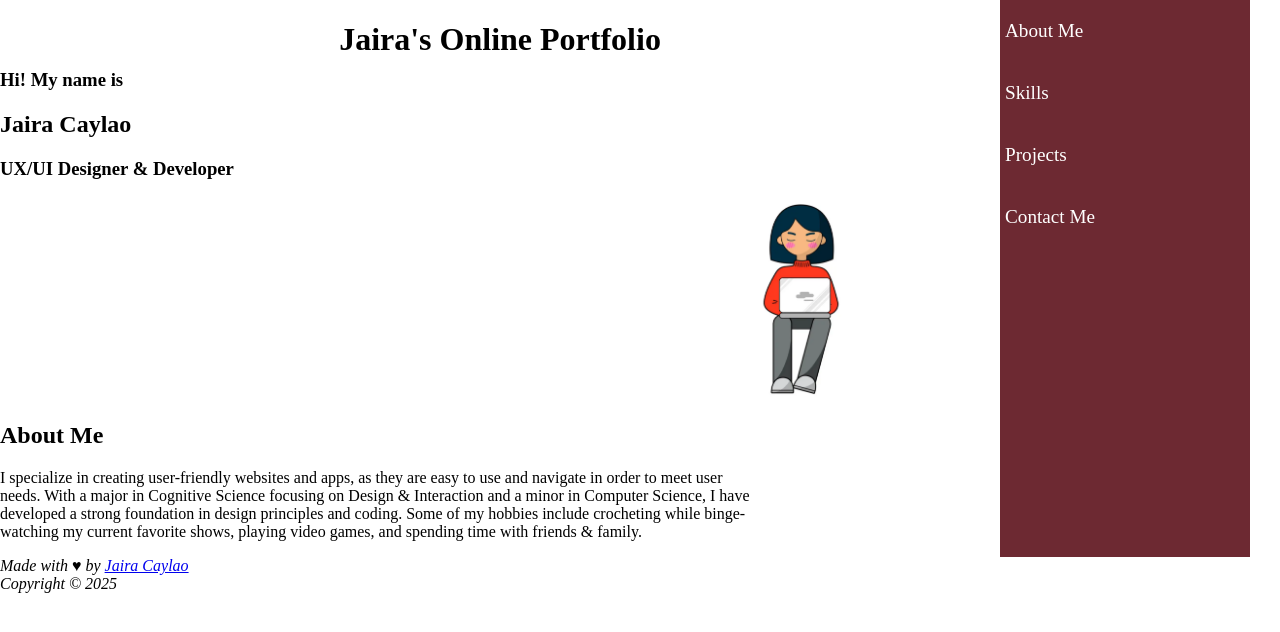
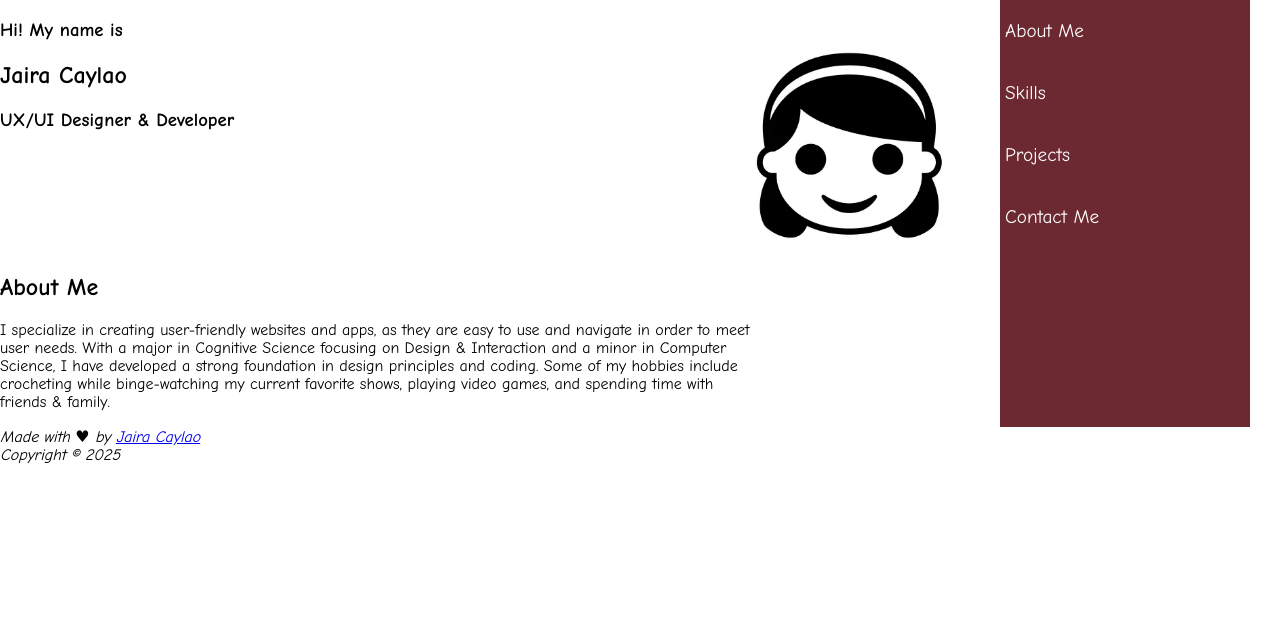
Before and after one commit to jcaylao/CSS-Online-Portfolio, a plain HTML site: page index.html in a window 1280 px wide. Drawn offline with Linux system fonts and the light colour scheme.

Commit message:
updating fallbacks

```diff
--- a/index.html
+++ b/index.html
@@ -9,12 +9,23 @@
     <meta name="viewport" content="width=device-width, initial-scale=1.0">
     <title>About me page</title>
     <style>
+        :root {
+            --primary-bg: white;
+            --text-color: black;
+            --nav-bg: #6d2932;
+            --nav-ul-li-a-text-color: white;
+            --nav-ul-li-a-hover-bg-color: #97595e;
+            --nav-ul-li-a-hover-text-color: white;
+
+        }
+        body {
+            font-family: Comic Sans MS, Comic Sans, cursive;
+        }
         .container {
             display: grid;
             grid-template-columns: repeat(auto-fill, 250px);
             grid-template-rows: repeat(auto-fill, 50px);
             grid-template-areas:
-                "   .         header   header   .     nav"
                 "   aboutMe   aboutMe   .   .         nav"
                 "   .   .   .               picture   nav"
                 "   hgroup   hgroup   hgroup   .      nav"
@@ -74,9 +85,11 @@
 
 <body>
     <main class="container">
-        <header>
-            <h1>Jaira's Online Portfolio</h1>
-        </header>
+        <section class="aboutMe">
+            <h3>Hi! My name is</h3>
+            <h2>Jaira Caylao</h2>
+            <h3>UX/UI Designer & Developer</h3>
+        </section>
 
         <nav id = "nav-sidebar">
             <ul>
@@ -87,12 +100,6 @@
             </ul>
         </nav>
 
-
-        <section class="aboutMe">
-            <h3>Hi! My name is</h3>
-            <h2>Jaira Caylao</h2>
-            <h3>UX/UI Designer & Developer</h3>
-        </section>
         <hgroup>
             <h2>About Me</h2>
             <p>I specialize in creating user-friendly websites and apps, as they are easy to use and navigate in order
@@ -103,9 +110,9 @@
             </p>
         </hgroup>
         <picture>
-            <source srcset="images/CARTOON-ME.webp" type="image/webp" height="200" width="100">
-            <source srcset="images/CARTOON-ME.jpg" type="image/jpeg" height="200" width="100">
-            <img src="images/CARTOON-ME.png" alt="cartoon me" height="200" width="100">
+            <source srcset="images/selfPortrait.webp" type="image/webp" width="80%">
+            <source srcset="images/selfPortrait.jpg" type="image/jpeg" width="80%">
+            <img src="images/selfPortrait.png" alt="cartoon me" width="295">
         </picture>
     </main>
 
--- a/styles/main.css
+++ b/styles/main.css
@@ -1,3 +1,7 @@
+body {
+    font-family: Comic Sans MS, Comic Sans, cursive;
+}
+
 .container {
     display: grid;
     grid-template-columns: repeat(auto-fill, 250px);
```
